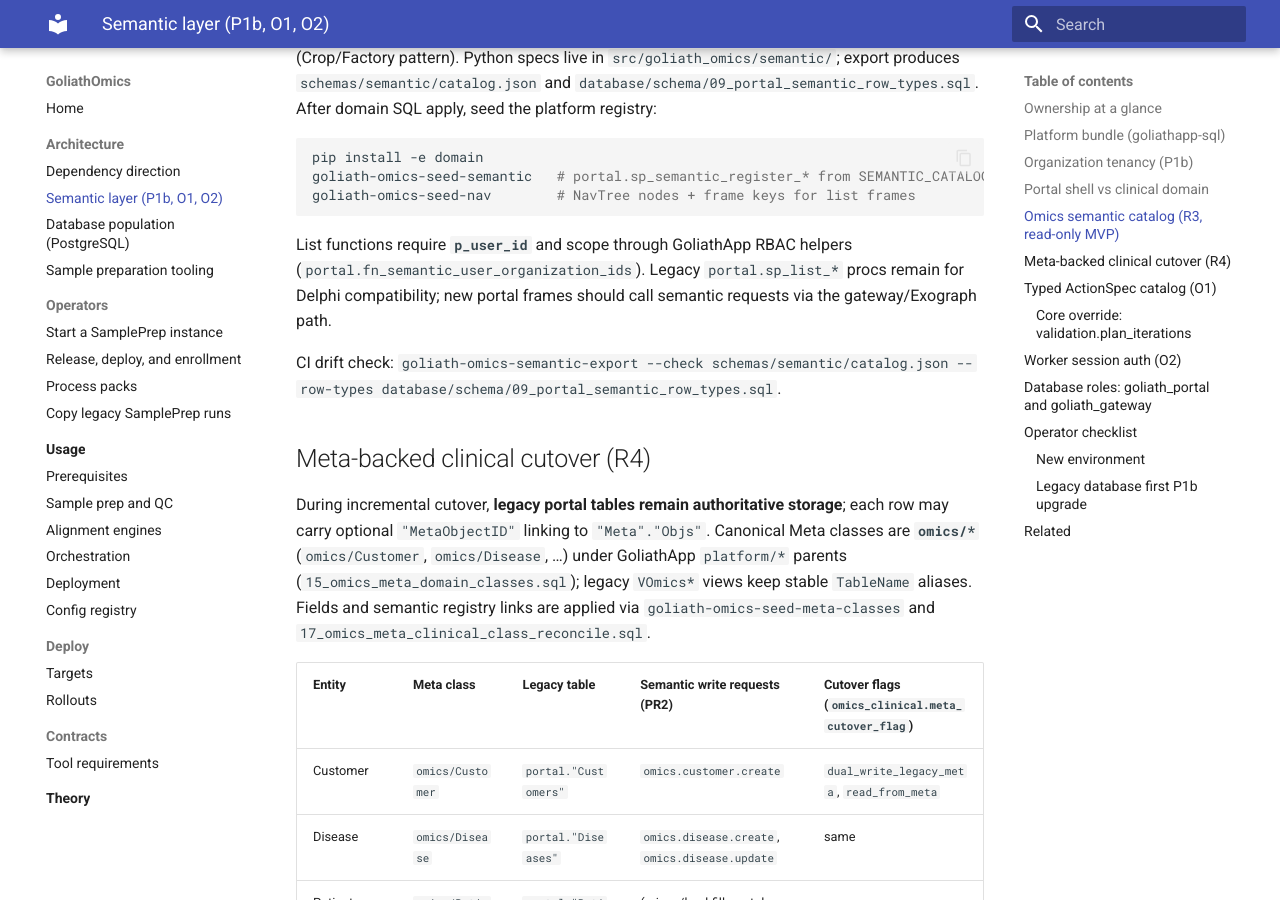
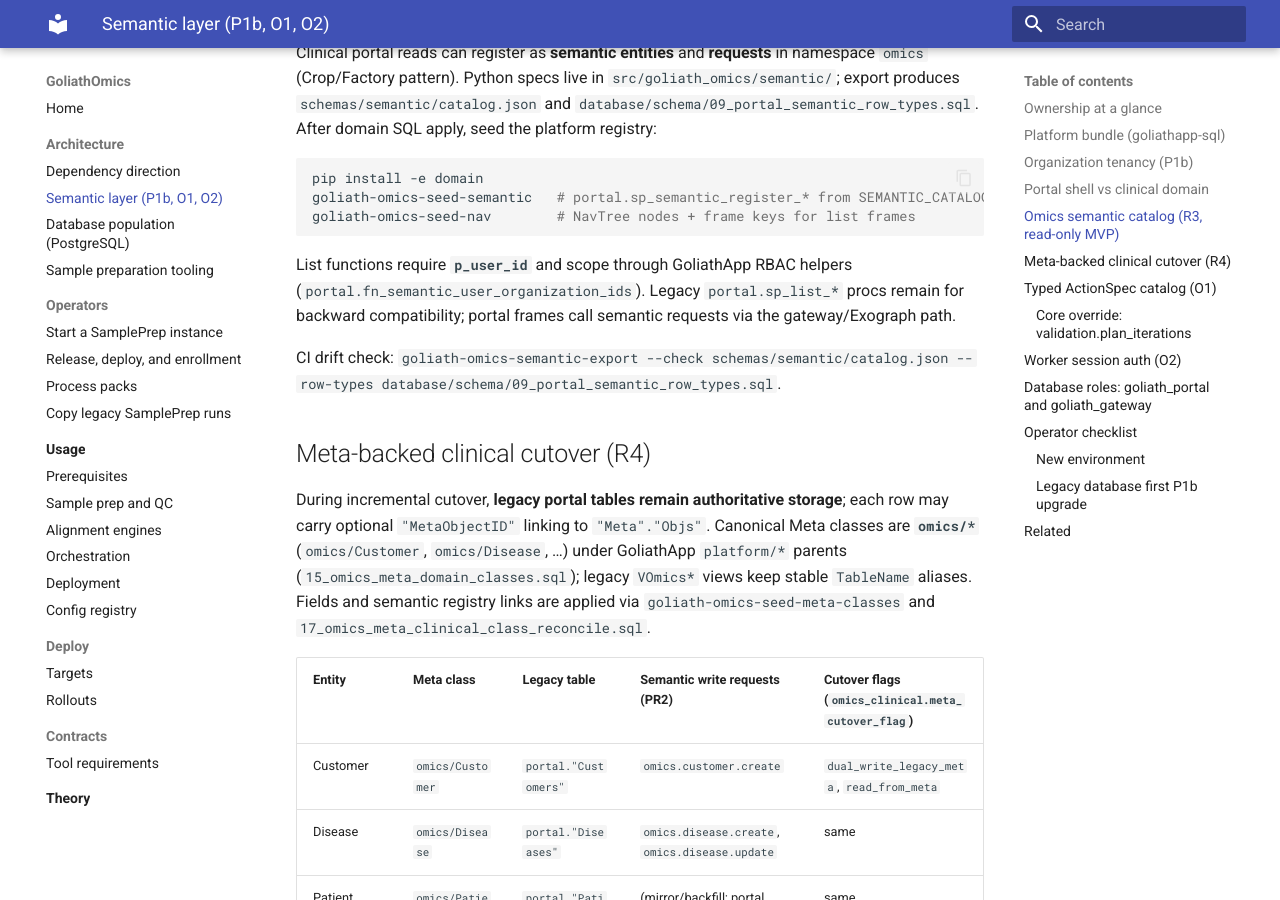
Before and after one commit to Goliath-Research/GoliathOmics, an MkDocs documentation site: the page built from docs/architecture/semantic-layer.md, in a window 1280 px wide and 900 px high, scrolled down 3206 px. Built offline with MkDocs 1.6.1 and Material for MkDocs 9.7.7, drawn with Linux system fonts in a browser that asks for light colours; some of the changed text lies outside the part shown.

````diff
--- a/docs/architecture/semantic-layer.md
+++ b/docs/architecture/semantic-layer.md
@@ -81,7 +81,7 @@ goliath-omics-seed-semantic   # portal.sp_semantic_register_* from SEMANTIC_CATA
 goliath-omics-seed-nav        # NavTree nodes + frame keys for list frames
 ```
 
-List functions require **`p_user_id`** and scope through GoliathApp RBAC helpers (`portal.fn_semantic_user_organization_ids`). Legacy `portal.sp_list_*` procs remain for Delphi compatibility; new portal frames should call semantic requests via the gateway/Exograph path.
+List functions require **`p_user_id`** and scope through GoliathApp RBAC helpers (`portal.fn_semantic_user_organization_ids`). Legacy `portal.sp_list_*` procs remain for backward compatibility; portal frames call semantic requests via the gateway/Exograph path.
 
 CI drift check: `goliath-omics-semantic-export --check schemas/semantic/catalog.json --row-types database/schema/09_portal_semantic_row_types.sql`.
 
````
Also changed, not shown: other parts of docs/architecture/semantic-layer.md (+1 -1 lines), README.md (+1 -1 lines), docs/README.md (+1 -1 lines), docs/architecture/dependencies.md (+1 -1 lines), docs/refresh-plan.md (+1 -1 lines), 2 other files.
